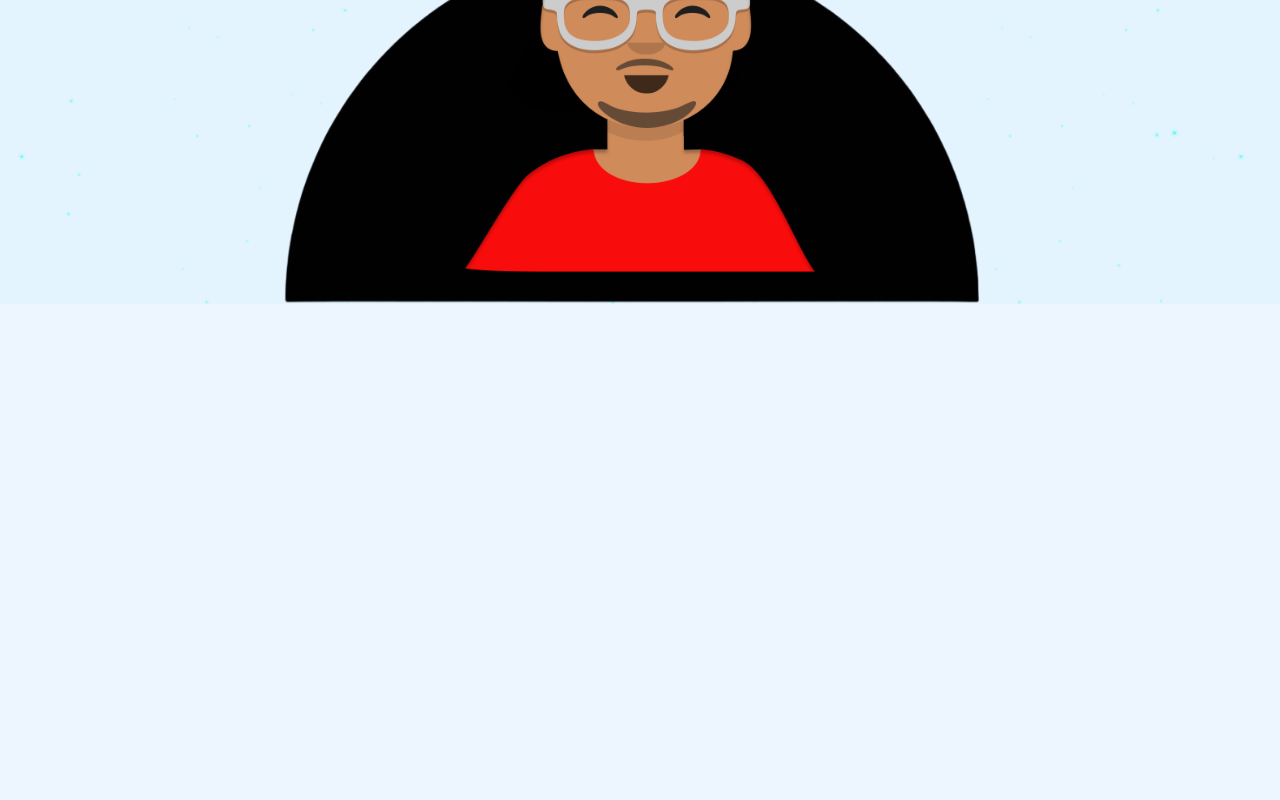
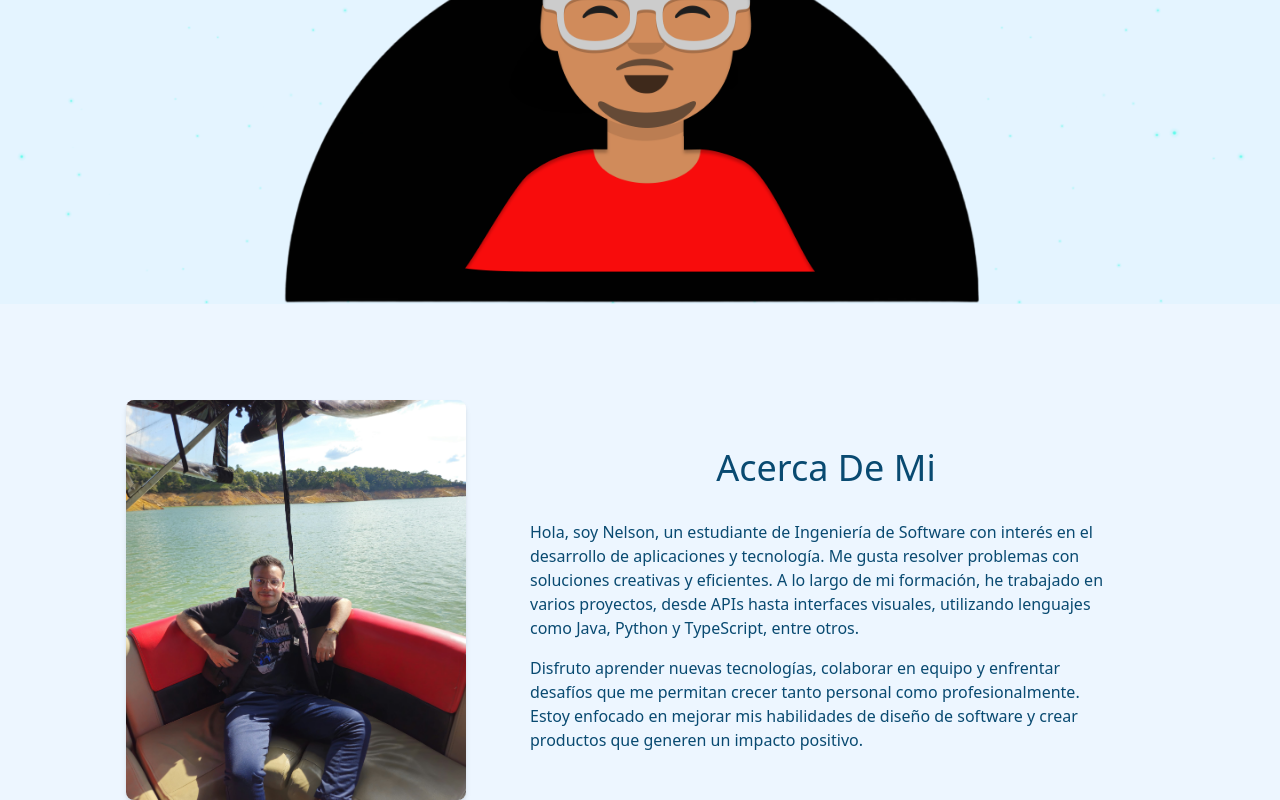
Before and after one commit to Andresch2/portfolio, a Next.js app: page / in a window 1280 px wide. Shown: the part 640-1440 px from the top of the page. Before the commit the page ends 1002 px from the top, so only its background shows below. Built offline with nearby package versions, Linux system fonts and the light colour scheme.

Commit message:
Agregando AboutSection y cambios en el layout

```diff
--- a/app/layout.tsx
+++ b/app/layout.tsx
@@ -1,8 +1,19 @@
 import type { Metadata } from "next";
-import { Inter } from "next/font/google";
+import { ThemeProvider } from "next-themes";
+import localFont from "next/font/local";
 import "./globals.css";
 
-const inter = Inter({ subsets: ["latin"] });
+const geistSans = localFont({
+  src: "./fonts/GeistVF.woff",
+  variable: "--font-geist-sans",
+  weight: "100 900",
+});
+
+const geistMono = localFont({
+  src: "./fonts/GeistMonoVF.woff",
+  variable: "--font-geist-mono",
+  weight: "100 900",
+});
 
 export const metadata: Metadata = {
   title: "Create Next App",
@@ -11,12 +22,21 @@ export const metadata: Metadata = {
 
 export default function RootLayout({
   children,
-}: Readonly<{
+}: {
   children: React.ReactNode;
-}>) {
+}) {
   return (
-    <html lang="en">
-      <body className={inter.className}>{children}</body>
+    <html lang="en" suppressHydrationWarning>
+      <body className={`${geistSans.variable} ${geistMono.variable}`}>
+        <ThemeProvider
+          attribute="class"
+          defaultTheme="system"
+          enableSystem
+          disableTransitionOnChange
+        >
+          {children}
+        </ThemeProvider>
+      </body>
     </html>
   );
 }
--- a/app/page.tsx
+++ b/app/page.tsx
@@ -1,4 +1,5 @@
 "use client";
+import { AboutSection } from "@/components/AboutSection";
 import { HomeSection } from "@/components/HomeSection";
 import { Navbar } from "@/components/Navbar";
 
@@ -12,6 +13,11 @@ export default function Home() {
       <Navbar handleScroll={handleScroll} />
       <main>
         <HomeSection handleScroll={handleScroll} />
+
+        <section className="bg-background">
+          <AboutSection />
+        </section>
+
       </main>
     </>
   );
--- /dev/null
+++ b/components/AboutSection.tsx
@@ -0,0 +1,38 @@
+import React from 'react';
+
+export const AboutSection: React.FC = () => {
+  return (
+    <section
+      id="acercademi"
+      className="flex flex-col md:flex-row justify-center items-center px-4 md:px-12 pt-24 animate-fade-in-up"
+    >
+      <section className="w-full md:w-[50%] max-w-[600px] mb-8 md:mb-0 md:mr-8 order-1 md:order-2 md:ml-16">
+        <h2 className="text-foreground dark:text-primary-100 text-4xl mb-8 text-center animate-slide-in-left">
+          Acerca De Mi
+        </h2>
+        <article className="text-foreground dark:text-primary-50 animate-slide-in-left delay-100">
+          <p className="mb-4">
+            Hola, soy Nelson, un estudiante de Ingeniería de Software con interés en el desarrollo
+            de aplicaciones y tecnología. Me gusta resolver problemas con soluciones creativas y
+            eficientes. A lo largo de mi formación, he trabajado en varios proyectos, desde APIs
+            hasta interfaces visuales, utilizando lenguajes como Java, Python y TypeScript, entre
+            otros.
+          </p>
+          <p>
+            Disfruto aprender nuevas tecnologías, colaborar en equipo y enfrentar desafíos que me
+            permitan crecer tanto personal como profesionalmente. Estoy enfocado en mejorar mis
+            habilidades de diseño de software y crear productos que generen un impacto positivo.
+          </p>
+        </article>
+      </section>
+
+      <figure className="order-2 md:order-1 animate-slide-in-right delay-200">
+        <img
+          src="/images/myphoto.jpg"
+          alt="Foto Personal"
+          className="w-[280px] md:w-[340px] h-[340px] md:h-[400px] rounded-lg shadow-md transition-transform duration-300 hover:scale-105 hover:shadow-xl"
+        />
+      </figure>
+    </section>
+  );
+};
```
Also changed, not shown: app/fonts/GeistMonoVF.woff (added), app/fonts/GeistVF.woff (added).
